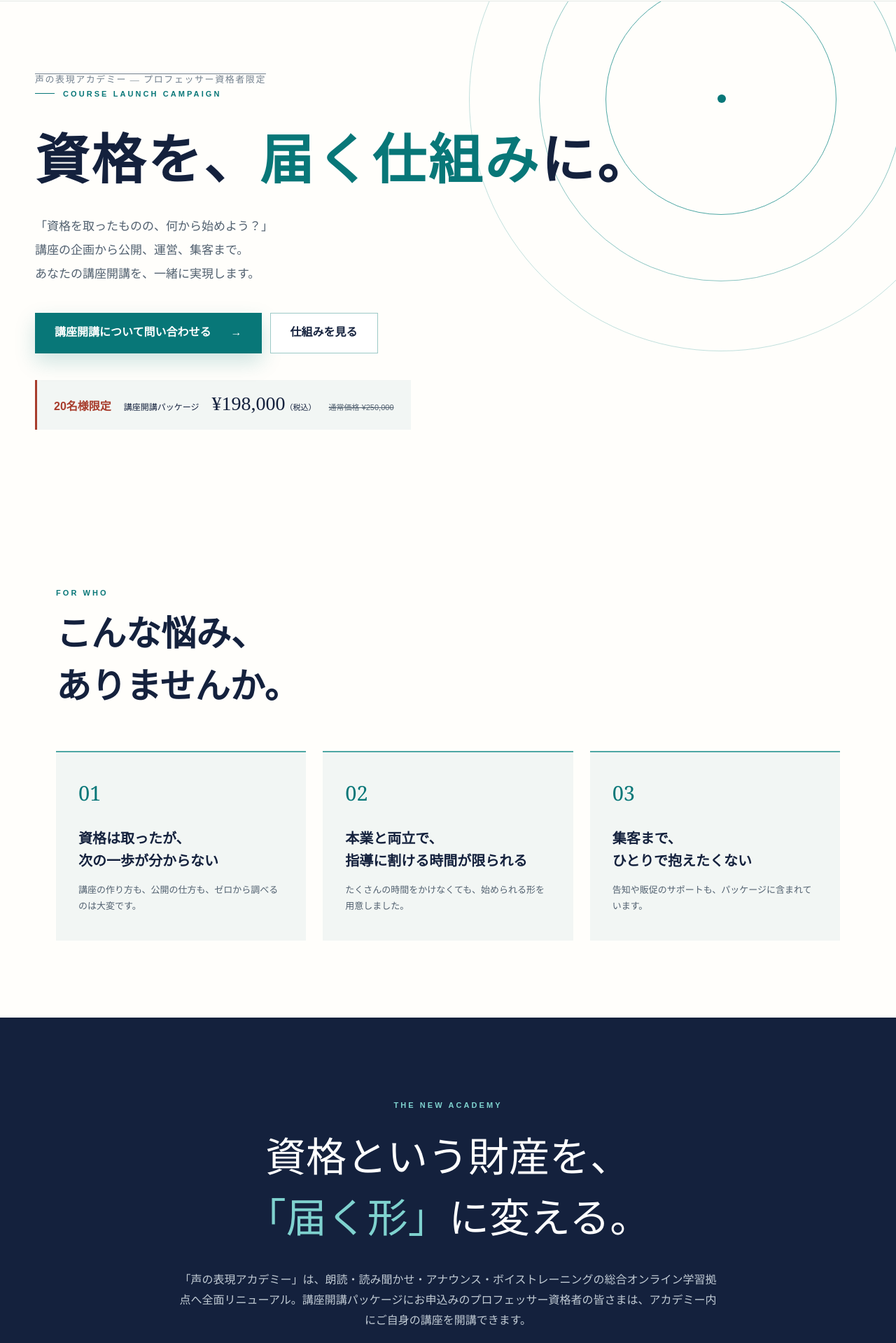
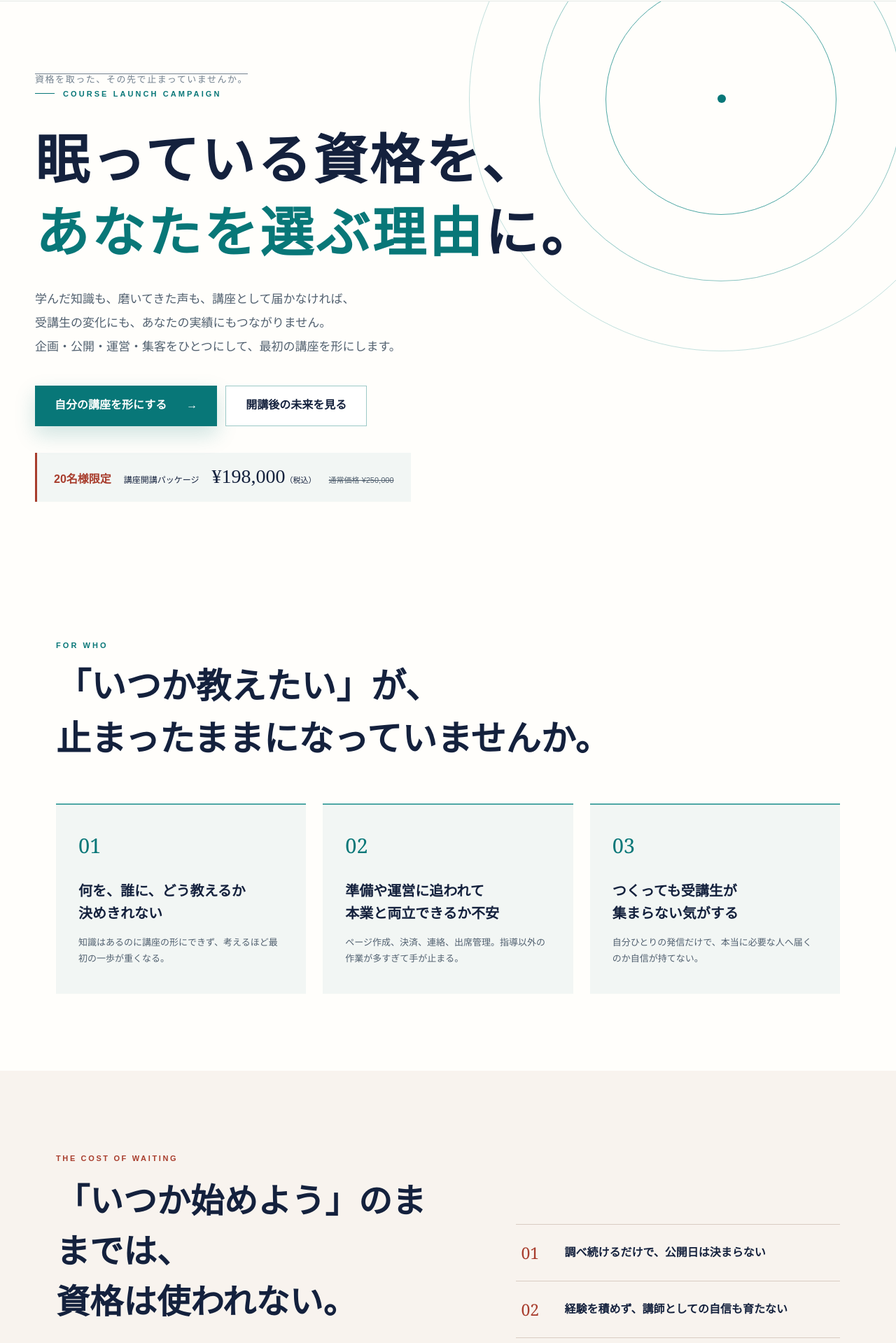
Before and after one commit to yuryuki-ai/koeaca, a Next.js app: page / in a window 1280 px wide. Shown: the part 74-1993 px from the top of the page at 70% size. Built offline with nearby package versions, Linux system fonts and the light colour scheme.

Commit message:
Strengthen landing page messaging

```diff
--- a/app/page.tsx
+++ b/app/page.tsx
@@ -7,26 +7,31 @@ export default function Home() {
     <section className="hero" id="top">
       <div className="rings" aria-hidden="true"><i/><i/><i/><b/></div>
       <div className="heroInner">
-        <p className="overline">声の表現アカデミー — プロフェッサー資格者限定</p>
+        <p className="overline">資格を取った、その先で止まっていませんか。</p>
         <p className="campaign">COURSE LAUNCH CAMPAIGN</p>
-        <h1>資格を、<em>届く仕組み</em>に。</h1>
-        <p className="heroLead">「資格を取ったものの、何から始めよう？」<br/>講座の企画から公開、運営、集客まで。<br/>あなたの講座開講を、一緒に実現します。</p>
-        <div className="heroActions"><a className="button primary" href={inquiryUrl}>講座開講について問い合わせる <span>→</span></a><a className="button secondary" href="#how">仕組みを見る</a></div>
+        <h1>眠っている資格を、<br/><em>あなたを選ぶ理由</em>に。</h1>
+        <p className="heroLead">学んだ知識も、磨いてきた声も、講座として届かなければ、<br/>受講生の変化にも、あなたの実績にもつながりません。<br/>企画・公開・運営・集客をひとつにして、最初の講座を形にします。</p>
+        <div className="heroActions"><a className="button primary" href={inquiryUrl}>自分の講座を形にする <span>→</span></a><a className="button secondary" href="#future">開講後の未来を見る</a></div>
         <p className="limit"><b>20名様限定</b><span>講座開講パッケージ</span><strong>¥198,000<small>（税込）</small></strong><del>通常価格 ¥250,000</del></p>
       </div>
     </section>
 
     <section className="intro section">
-      <div className="sectionTitle"><span>FOR WHO</span><h2>こんな悩み、<br/>ありませんか。</h2></div>
+      <div className="sectionTitle"><span>FOR WHO</span><h2>「いつか教えたい」が、<br/>止まったままになっていませんか。</h2></div>
       <div className="worryGrid">
-        <article><b>01</b><h3>資格は取ったが、<br/>次の一歩が分からない</h3><p>講座の作り方も、公開の仕方も、ゼロから調べるのは大変です。</p></article>
-        <article><b>02</b><h3>本業と両立で、<br/>指導に割ける時間が限られる</h3><p>たくさんの時間をかけなくても、始められる形を用意しました。</p></article>
-        <article><b>03</b><h3>集客まで、<br/>ひとりで抱えたくない</h3><p>告知や販促のサポートも、パッケージに含まれています。</p></article>
+        <article><b>01</b><h3>何を、誰に、どう教えるか<br/>決めきれない</h3><p>知識はあるのに講座の形にできず、考えるほど最初の一歩が重くなる。</p></article>
+        <article><b>02</b><h3>準備や運営に追われて<br/>本業と両立できるか不安</h3><p>ページ作成、決済、連絡、出席管理。指導以外の作業が多すぎて手が止まる。</p></article>
+        <article><b>03</b><h3>つくっても受講生が<br/>集まらない気がする</h3><p>自分ひとりの発信だけで、本当に必要な人へ届くのか自信が持てない。</p></article>
       </div>
     </section>
 
-    <section className="concept">
-      <div className="conceptInner"><span>THE NEW ACADEMY</span><h2>資格という財産を、<br/><em>「届く形」</em>に変える。</h2><p>「声の表現アカデミー」は、朗読・読み聞かせ・アナウンス・ボイストレーニングの総合オンライン学習拠点へ全面リニューアル。講座開講パッケージにお申込みのプロフェッサー資格者の皆さまは、アカデミー内にご自身の講座を開講できます。</p><p>専用プラットフォームの力を借り、運営負担を抑えながら、資格を活かした新しい一歩を始められます。</p></div>
+    <section className="inaction section">
+      <div className="inactionCopy"><span>THE COST OF WAITING</span><h2>「いつか始めよう」のままでは、<br/>資格は使われない。</h2><p>時間が経つほど、学んだときの熱と自信は少しずつ薄れていきます。その間にも、あなたの指導を必要としている人は、別の講座を選んでいるかもしれません。</p><strong>今必要なのは、もう一つ資格を増やすことではなく、<br/>今ある資格を「選ばれる講座」に変える仕組みです。</strong></div>
+      <div className="inactionList"><p><b>01</b><span>調べ続けるだけで、公開日は決まらない</span></p><p><b>02</b><span>経験を積めず、講師としての自信も育たない</span></p><p><b>03</b><span>届けたい相手との出会いが先送りになる</span></p></div>
+    </section>
+
+    <section className="concept" id="future">
+      <div className="conceptInner"><span>THE FUTURE YOU CREATE</span><h2>あなたの名前で、<br/><em>人を変える講座</em>が始まる。</h2><p>「声の表現アカデミー」は、朗読・読み聞かせ・アナウンス・ボイストレーニングの総合オンライン学習拠点へ全面リニューアル。講座開講パッケージにお申込みのプロフェッサー資格者の皆さまは、アカデミー内にご自身の講座を開講できます。</p><div className="futureGrid"><article><b>01</b><h3>自分の名前で<br/>講座が公開される</h3></article><article><b>02</b><h3>運営に追われず<br/>指導に集中できる</h3></article><article><b>03</b><h3>学びを求める人に<br/>講座が届いていく</h3></article><article><b>04</b><h3>資格が実績となり<br/>次の機会につながる</h3></article></div><p>「教えたい」という思いを、受講生が申し込める具体的な形へ。最初の構想から公開後の運営まで、専用の仕組みが支えます。</p></div>
     </section>
 
     <section className="how section" id="how">
@@ -39,11 +44,11 @@ export default function Home() {
     </section>
 
     <section className="features section" id="features">
-      <div className="sectionTitle"><span>PACKAGE FEATURES</span><h2>講座開講のハードルを、<br/>一つずつ軽くします。</h2></div>
+      <div className="sectionTitle"><span>PACKAGE FEATURES</span><h2>ひとりでは止まりやすい4つを、<br/>まとめて前に進めます。</h2></div>
       <div className="featureList">
-        <article><span>＋</span><div><small>PLANNING</small><h3>市場分析をして、講座の下書きを作成</h3><p>講座構成やカリキュラムのたたき台をご用意。ゼロから考える必要はなく、内容を確認して決めるだけで形になります。</p></div></article>
+        <article><span>＋</span><div><small>PLANNING</small><h3>「何を教えるか」を、選ばれる講座の形へ</h3><p>市場分析をもとに、講座構成やカリキュラムのたたき台をご用意。あなたは専門性を生かした内容の確認に集中できます。</p></div></article>
         <article><span>＋</span><div><small>AUTOMATION</small><h3>運営の手間を自動化</h3><p>出席リマインド、受講生への連絡、決済・入金管理などの細かな事務作業をプラットフォーム側で自動化します。</p></div></article>
-        <article><span>＋</span><div><small>MARKETING</small><h3>集客も、ひとりで抱えない</h3><p>メール配信や紹介記事掲載などのサポートを用意。告知をゼロから一人で始めなくても済みます。</p></div></article>
+        <article><span>＋</span><div><small>MARKETING</small><h3>「届け方が分からない」も、ひとりで抱えない</h3><p>メール配信や紹介記事掲載などのサポートを用意。アカデミー全体の発信も活用しながら、必要な人との接点をつくります。</p></div></article>
         <article><span>＋</span><div><small>FLEXIBLE</small><h3>動画・ライブ、どちらにも対応</h3><p>時間を選ばず学べる動画講座も、受講生とリアルタイムにつながるライブ講座も公開できます。</p></div></article>
       </div>
     </section>
@@ -63,7 +68,7 @@ export default function Home() {
 
     <section className="price section" id="price">
       <div className="priceCard">
-        <span className="stamp">20名様<br/>のみ</span><small>プロフェッサー資格者限定</small><h2>講座開講パッケージ</h2><div className="priceValue"><i>¥</i><b>198,000</b><span>（税込）</span></div><del>通常価格 ¥250,000</del><p>講座の企画・ページ作成・公開・運営自動化・集客サポートを含みます。</p><a className="button primary wide" href={inquiryUrl}>申込み条件を問い合わせる <span>→</span></a><em>お申込み時期・条件の詳細はお問い合わせください</em>
+        <span className="stamp">20名様<br/>のみ</span><small>プロフェッサー資格者限定</small><h2>「いつか」を、開講日に変えるパッケージ</h2><p className="priceIntro">企画・ページ作成・公開・運営自動化・集客サポート。ひとりで調べ、作り、設定する時間をまとめて短縮します。</p><div className="priceValue"><i>¥</i><b>198,000</b><span>（税込）</span></div><del>通常価格 ¥250,000</del><a className="button primary wide" href={inquiryUrl}>自分の講座について相談する <span>→</span></a><em>お申込み時期・条件の詳細はお問い合わせください</em>
       </div>
       <div className="feeInfo"><div className="sectionTitle"><span>COURSE SALES</span><h2>講座開講後の手数料</h2></div><div className="fees"><div><b>9.5%</b><span>決済手数料等<br/>プラットフォーム利用料</span></div><i>＋</i><div><b>20%</b><span>協会運営手数料</span></div><i>＝</i><div className="total"><b>29.5%</b><span>合計差引額</span></div></div><div className="examples"><p><b>受講料22,000円の場合</b><span>講師の手取り 15,510円</span></p><p><b>受講料7,700円の場合</b><span>講師の手取り 5,429円</span></p></div><p className="zero">受講料無料の講座・体験講座は、上記手数料がかかりません。</p></div>
     </section>
@@ -76,7 +81,7 @@ export default function Home() {
       <details><summary>以前、開講パッケージに申し込んでいます。</summary><p>以前に「声の表現アカデミー開講パッケージ」へお申込みの方は、新たなお申込みは不要で移行予定です。</p></details>
     </div></section>
 
-    <section className="finalCta"><div className="rings bottom" aria-hidden="true"><i/><i/><i/><b/></div><div><span>COURSE LAUNCH CAMPAIGN</span><h2>資格を、届く仕組みに。</h2><p>講座の企画から一緒に考え、開講まで伴走します。<br/>お申込み・お問い合わせは、ご案内メールへの返信または下記よりご連絡ください。</p><a className="button primary large" href={inquiryUrl}>講座開講について問い合わせる <span>→</span></a><small>20名様限定・プロフェッサー資格者限定</small></div></section>
+    <section className="finalCta"><div className="rings bottom" aria-hidden="true"><i/><i/><i/><b/></div><div><span>COURSE LAUNCH CAMPAIGN</span><h2>次に資格を取る前に、<br/>今ある資格を届けませんか。</h2><p>あなたの経験だから学べることを、待っている人がいます。<br/>まずは、どんな講座が形にできるかをご相談ください。</p><a className="button primary large" href={inquiryUrl}>自分の講座について相談する <span>→</span></a><small>20名様限定・プロフェッサー資格者限定</small></div></section>
 
     <footer><a className="logo footerLogo" href="#top"><b>声の表現</b><span>ACADEMY</span></a><p>一般社団法人 日本朗読検定協会</p><small>© 一般社団法人 日本朗読検定協会</small></footer>
     <a className="mobileCta" href={inquiryUrl}>お問い合わせ <span>→</span></a>
```
Also changed, not shown: app/globals.css.
